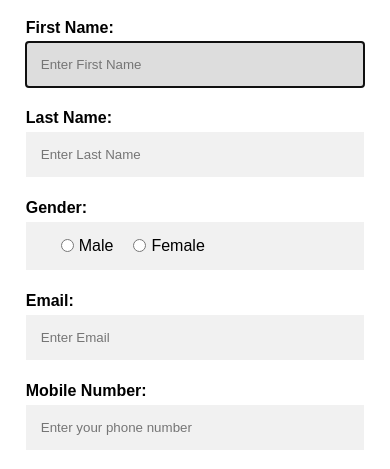
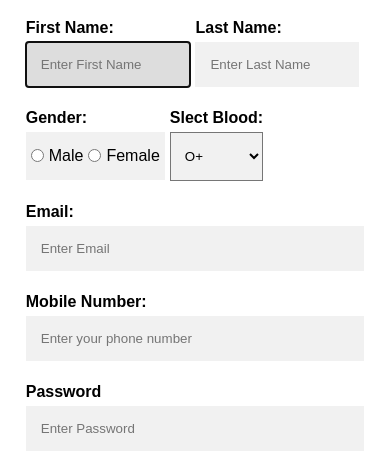
Before and after one commit to ridharezzag/Blood-Donors, a website: page singup.html in a window 390 px wide. Shown: the part 313-782 px from the top of the page. Drawn offline with Linux system fonts and the light colour scheme.

Commit message:
Blood Type input added

```diff
--- a/api/registre.js
+++ b/api/registre.js
@@ -48,6 +48,7 @@ app.post("/api/submit", function(req, res) {
   var firstName = req.body.firstName;
   var lastName = req.body.lastName;
   var gender = req.body.gender;
+  var bloodType = req.body.bloodType;
   var email = req.body.email;
   var password = req.body.password;
   var mobileNumber = req.body.mobileNumber;
@@ -81,13 +82,15 @@ app.post("/api/submit", function(req, res) {
     if (err) throw err;
     // console.log("Connected! to database");
     var addMember =
-      "INSERT INTO members (firstName, lastName, gender, email, password, mobileNumber, profileImage ) VALUES ('" +
+      "INSERT INTO members (firstName, lastName, gender, bloodType, email, password, mobileNumber, profileImage ) VALUES ('" +
       firstName +
       "', '" +
       lastName +
       "', '" +
       gender +
       "', '" +
+      bloodType +
+        "', '" +
       email +
       "','" +
       password +
--- a/singup.html
+++ b/singup.html
@@ -30,17 +30,37 @@
         <div class="container">
             <h1> Register </h1>
 
-            <label for="first-name"><b>First Name: </b></label>
-            <input type="text" id="firstName" placeholder="Enter First Name" name="firstName" required autofocus />
+            <div class="full-name">
+                <label for="first-name"><b>First Name: </b>
+                    <input type="text" id="firstName" placeholder="Enter First Name" name="firstName" required
+                        autofocus />
+                </label>
+                <label for="last-name"><b>Last Name: </b>
+                    <input type="text" id="lastName" placeholder="Enter Last Name" name="lastName" required autofocus />
+                </label>
+            </div>
 
-            <label for="last-name"><b>Last Name: </b></label>
-            <input type="text" id="lastName" placeholder="Enter Last Name" name="lastName" required autofocus />
+            <div class="gender-blood">
+                <label for="gender-name"><b>Gender: </b>
+                    <di id="gender">
+                        <input type="radio" name="gender" value="male"> Male<br>
+                        <input type="radio" name="gender" value="female"> Female<br>
+                    </di>
+                </label>
 
-            <label for="gender-name"><b>Gender: </b></label>
-            <di id="radio">
-                <input type="radio" name="gender" value="male"> Male<br>
-                <input type="radio" name="gender" value="female"> Female<br>
-            </di>
+                <label for="blood-type"><b>Slect Blood: </b>
+                    <select id="blood-type" name="bloodType">
+                        <option value="O+">O+</option>
+                        <option value="O-">O-</option>
+                        <option value="A+">A+</option>
+                        <option value="A-">A-</option>
+                        <option value="B+">B+</option>
+                        <option value="B-">B-</option>
+                        <option value="AB+">AB+</option>
+                        <option value="AB-">AB-</option>
+                    </select>
+                </label>
+            </div>
 
             <label for="email"><b>Email:</b></label>
             <input type="email" id="email" placeholder="Enter Email" name="email" required autofocus />
--- a/styles/singup.css
+++ b/styles/singup.css
@@ -89,17 +89,40 @@ input[type=tel] {
     background: #f1f1f1;
 }
 
-#radio {
+#gender {
     width: 100%;
-    padding: 15px;
+    padding: 15px 10px 15px 0px;
     margin: 5px 0 22px 0;
     display: flex;
-    border: none;
+    /* border: none; */
     background: #f1f1f1;
+}
+
+#blood-type {
+    width: 100%;
+    padding: 15px 10px 15px 10px;
+    margin: 5px 0 22px 0;
+    display: flex;
+    /* border: none; */
+    background: #f1f1f1;
+}
+
+.full-name {
+    display: flex;
+    width: 100%;
+}
+
+.gender-blood {
+    display: flex;
+    width: 100%;
 }
 
 input[type="radio"] {
     margin: auto 05px auto 20px;
+}
+
+label {
+    padding-right: 5px;
 }
 
 input[type=text]:focus,
@@ -157,6 +180,47 @@ a {
         padding: 16px;
         background-color: white;
     }
+
+    #gender {
+        width: 100%;
+        padding: 15px 10px 15px 0px;
+        margin: 5px 0 22px 0;
+        display: flex;
+        /* border: none; */
+        background: #f1f1f1;
+    }
+
+    #blood-type {
+        width: 100%;
+        padding: 15px 10px 15px 10px;
+        margin: 5px 0 22px 0;
+        display: flex;
+        /* border: none; */
+        background: #f1f1f1;
+    }
+
+    .full-name {
+        display: flex;
+        width: 100%;
+    }
+
+    .gender-blood {
+        display: flex;
+        width: 100%;
+    }
+
+    input[type="radio"] {
+        margin: auto 05px auto 20px;
+    }
+
+    label {
+        padding-right: 5px;
+    }
+
+
+
+
+
 }
 
 /* Extra small devices (phones, 600px and down) */
@@ -167,4 +231,44 @@ a {
         padding: 16px;
         background-color: white;
     }
+
+
+
+    #gender {
+        width: 100%;
+        padding: 15px 05px 15px 0px;
+        margin: 5px 0 22px 0;
+        display: flex;
+        /* border: none; */
+        background: #f1f1f1;
+    }
+
+    #blood-type {
+        width: 100%;
+        padding: 15px 10px 15px 10px;
+        margin: 5px 0 22px 0;
+        display: flex;
+        /* border: none; */
+        background: #f1f1f1;
+    }
+
+    .full-name {
+        display: flex;
+        width: 100%;
+    }
+
+    .gender-blood {
+        flex-wrap: wrap;
+        display: flex;
+        width: 100%;
+    }
+
+    input[type="radio"] {
+        margin: auto 05px auto 05px;
+    }
+
+    label {
+        padding-right: 5px;
+    }
+
 }
```
